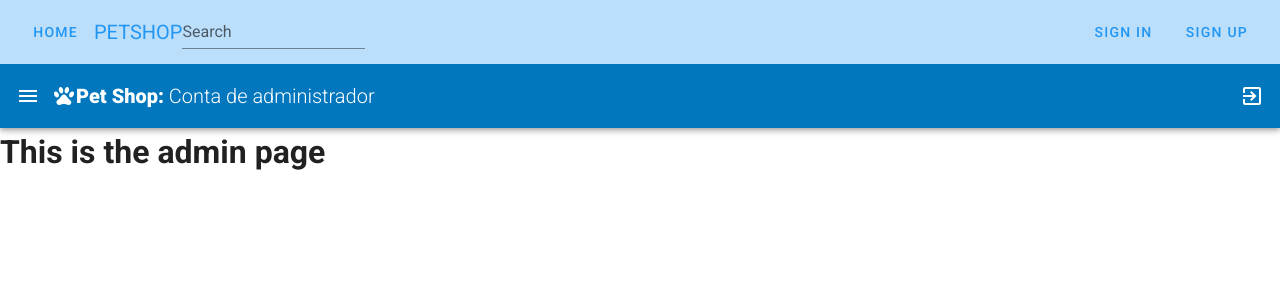
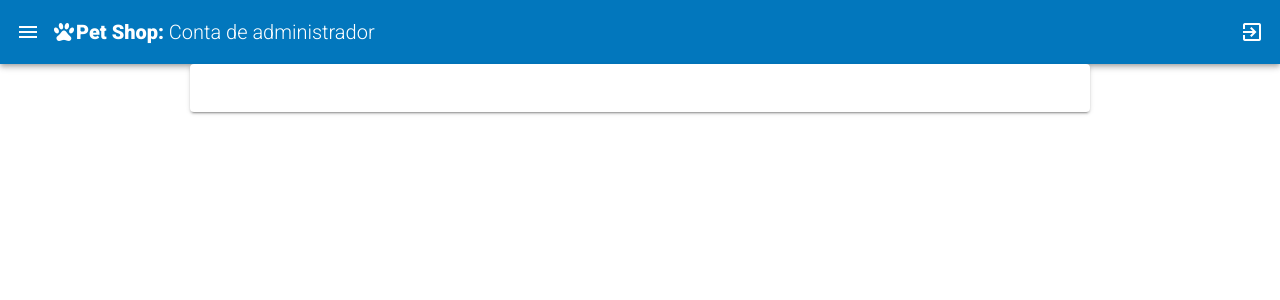
Before and after one commit to Mashbraganca/Petshop, a Vue app in the folder petshop/: page /Admin in a window 1280 px wide. Shown: the top 300 px of the page. Built offline with nearby package versions, Linux system fonts and the light colour scheme.

Commit message:
corrected toolbar

```diff
--- a/petshop/src/App.vue
+++ b/petshop/src/App.vue
@@ -1,7 +1,5 @@
 <template>
   <v-app>
-    <Toolbar :logged=logged @update-user="getUser"/>
-
     <v-content>
       <router-view :logged=logged @register-user="getUser"></router-view>
     </v-content>
@@ -10,12 +8,10 @@
 </template>
 
 <script>
-import Toolbar from '@/components/Toolbar'
 
 
 export default {
   name: 'App',
-  components: {Toolbar},
 
   data: () => ({
     logged: false
--- a/petshop/src/views/Admin.vue
+++ b/petshop/src/views/Admin.vue
@@ -1,8 +1,18 @@
 <template>
   <v-app>
-    <NavbarAdm />
-    <div class="admin">
-    <h1>This is the admin page</h1>
+    <NavbarAdm/>
+    <div class="admin" background-color="purple accent-4">
+      <div color="purple accent-4">
+        <v-card
+        class="mx-auto"
+        elevation-12
+        max-width="900"
+        >
+          <v-list-item >
+
+          </v-list-item>
+        </v-card>
+      </div>
     </div>
   </v-app>
 
--- a/petshop/src/views/Cart.vue
+++ b/petshop/src/views/Cart.vue
@@ -1,4 +1,7 @@
 <template>
+    <v-app>
+       <Toolbar :logged=logged @update-user="getUser"/>
+
     <div>
         <v-container>
             <v-card-title><h1>Cart</h1></v-card-title>
@@ -48,10 +51,16 @@
 
         </v-container>
     </div>
+  </v-app>
 </template>
 
 <script>
+import Toolbar from '@/components/Toolbar'
+
+
 export default {
+    components: { Toolbar },
+
   data() {
     return{
         maxQtd: 10,
--- a/petshop/src/views/Home.vue
+++ b/petshop/src/views/Home.vue
@@ -1,6 +1,8 @@
 <template>
+  <v-app>
+    <Toolbar :logged=logged @update-user="getUser"/>
+
     <div class="home">
-
       <h1>Products</h1>
       <v-container>
         <v-layout row wrap>
@@ -71,11 +73,15 @@
       </v-container>
 
     </div>
+  </v-app>
 </template>
 
 <script>
+import Toolbar from '@/components/Toolbar'
+
 export default {
   props: ['logged'],
+  components: { Toolbar },
 
   data() {
     return{
--- a/petshop/src/views/Profile.vue
+++ b/petshop/src/views/Profile.vue
@@ -1,4 +1,6 @@
 <template>
+    <v-app>
+        <Toolbar :logged=logged @update-user="getUser"/>
         <div>
             <v-container>
                 <v-layout row wrap>
@@ -63,13 +65,17 @@
 
             </v-container>
         </div>
+    </v-app>
 </template>
 
 <script>
 import Popup from '@/components/AddPet'
+import Toolbar from '@/components/Toolbar'
+
 
 export default {
-    components: {Popup},
+    components: [{Popup}, { Toolbar },],
+
 
     data () {
         return {
--- a/petshop/src/views/SignUp.vue
+++ b/petshop/src/views/SignUp.vue
@@ -1,4 +1,6 @@
 <template>
+  <v-app>
+    <Toolbar :logged=logged @update-user="getUser"/>
     <div>
       <h1>Create a Free Account</h1>
 
@@ -49,11 +51,16 @@
 
       </v-container>
     </div>
+  </v-app>
 </template>
 
 <script>
+import Toolbar from '@/components/Toolbar'
+
+
 export default {
   props: ['logged'],
+  components: { Toolbar },
 
   data() {
     return{
```
Lines whose indentation alone changed are shown as unchanged.
